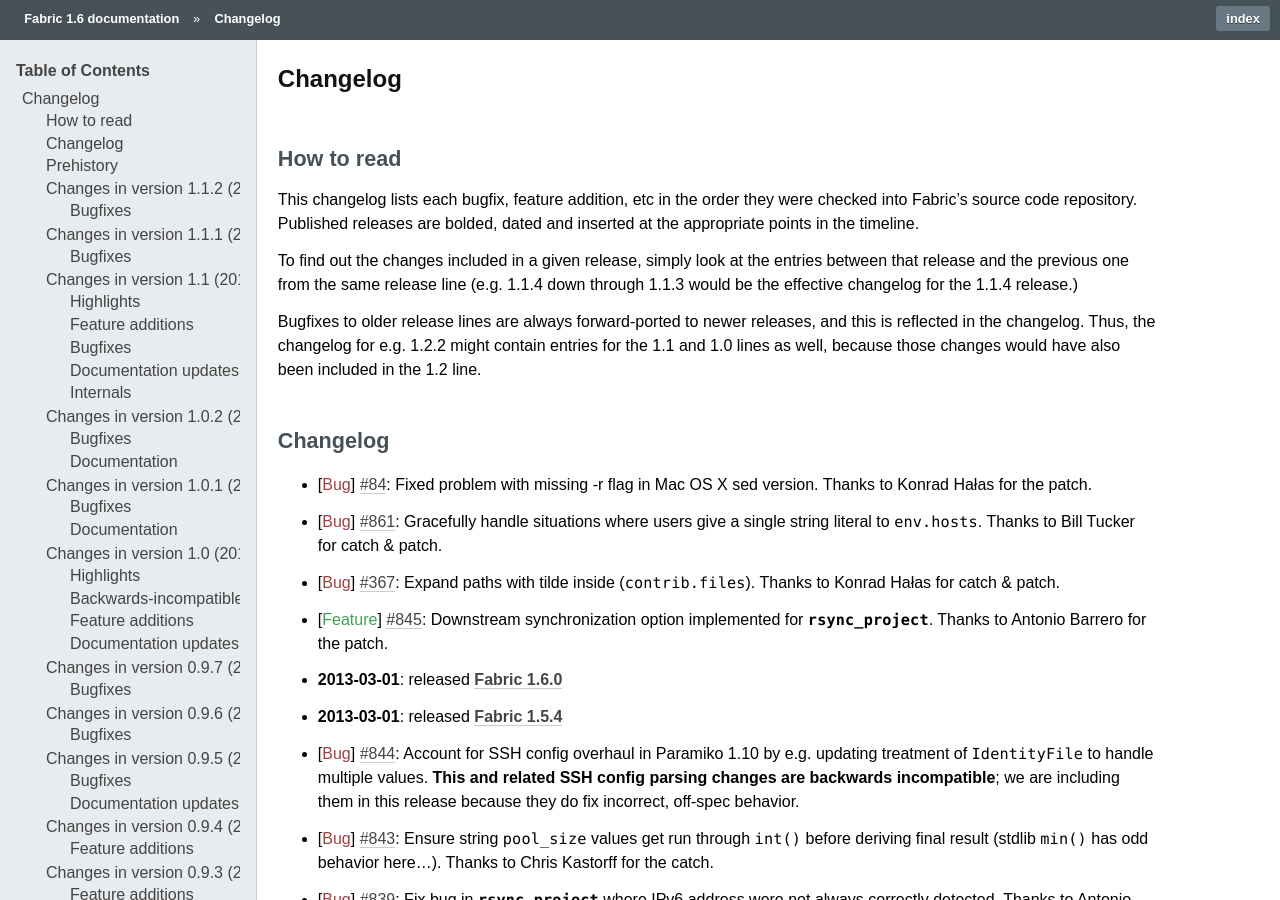
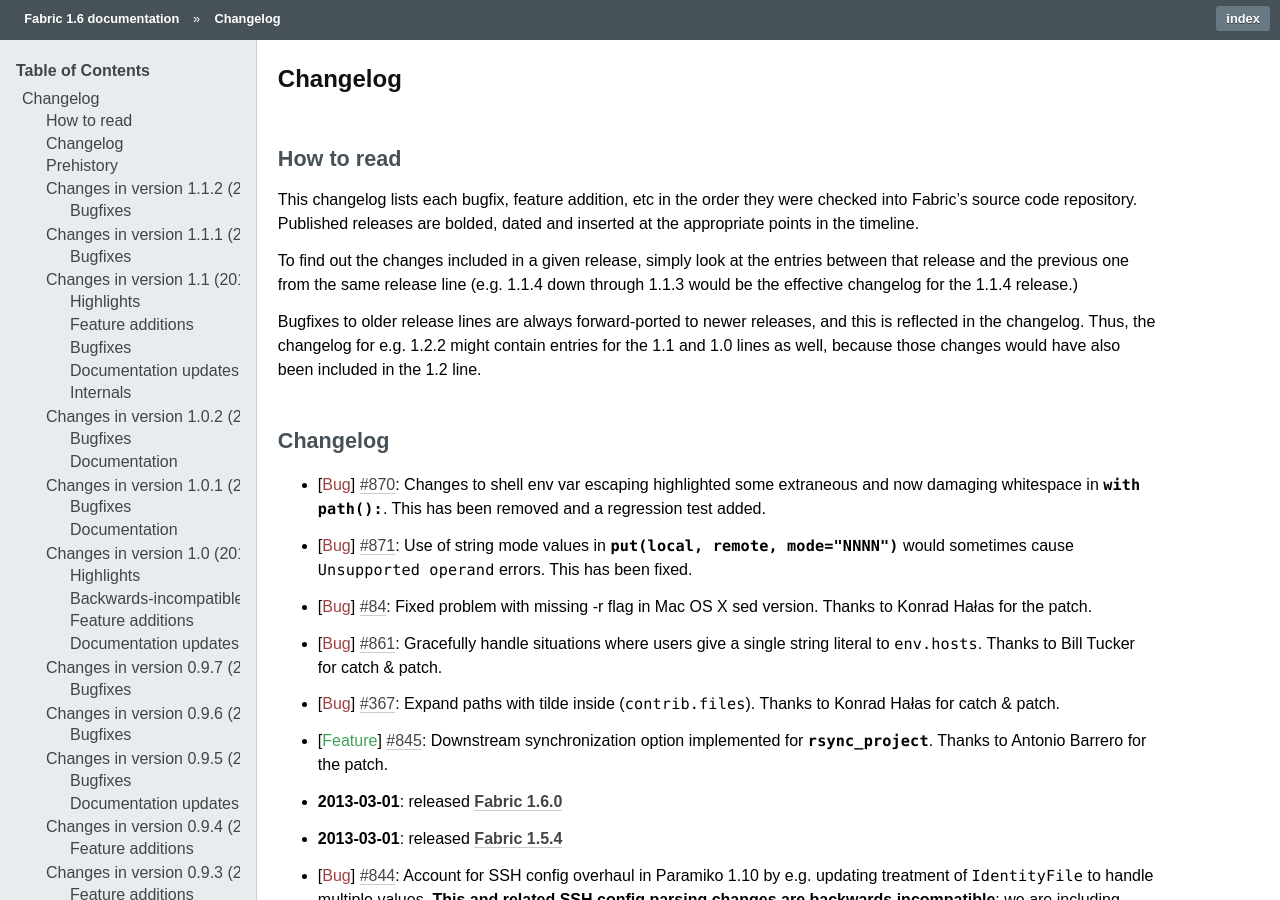
Before and after one commit to fabric/fabric, a Sphinx documentation site: the page built from docs/changelog.rst, in a window 1280 px wide and 900 px high. Built offline with Sphinx 7.4.7, drawn with Linux system fonts in a browser that asks for light colours.

Commit message:
Changelogs re #870, #871

```diff
--- a/docs/changelog.rst
+++ b/docs/changelog.rst
@@ -25,6 +25,12 @@
 Changelog
 =========
 
+* :bug:`870` Changes to shell env var escaping highlighted some extraneous and
+  now damaging whitespace in `with path(): <.path>`. This has been removed and
+  a regression test added.
+* :bug:`871` Use of string mode values in `put(local, remote, mode="NNNN")
+  <.put>` would sometimes cause ``Unsupported operand`` errors. This has been
+  fixed.
 * :bug:`84` Fixed problem with missing -r flag in Mac OS X sed version. Thanks
   to Konrad Hałas for the patch.
 * :bug:`861` Gracefully handle situations where users give a single string
```
